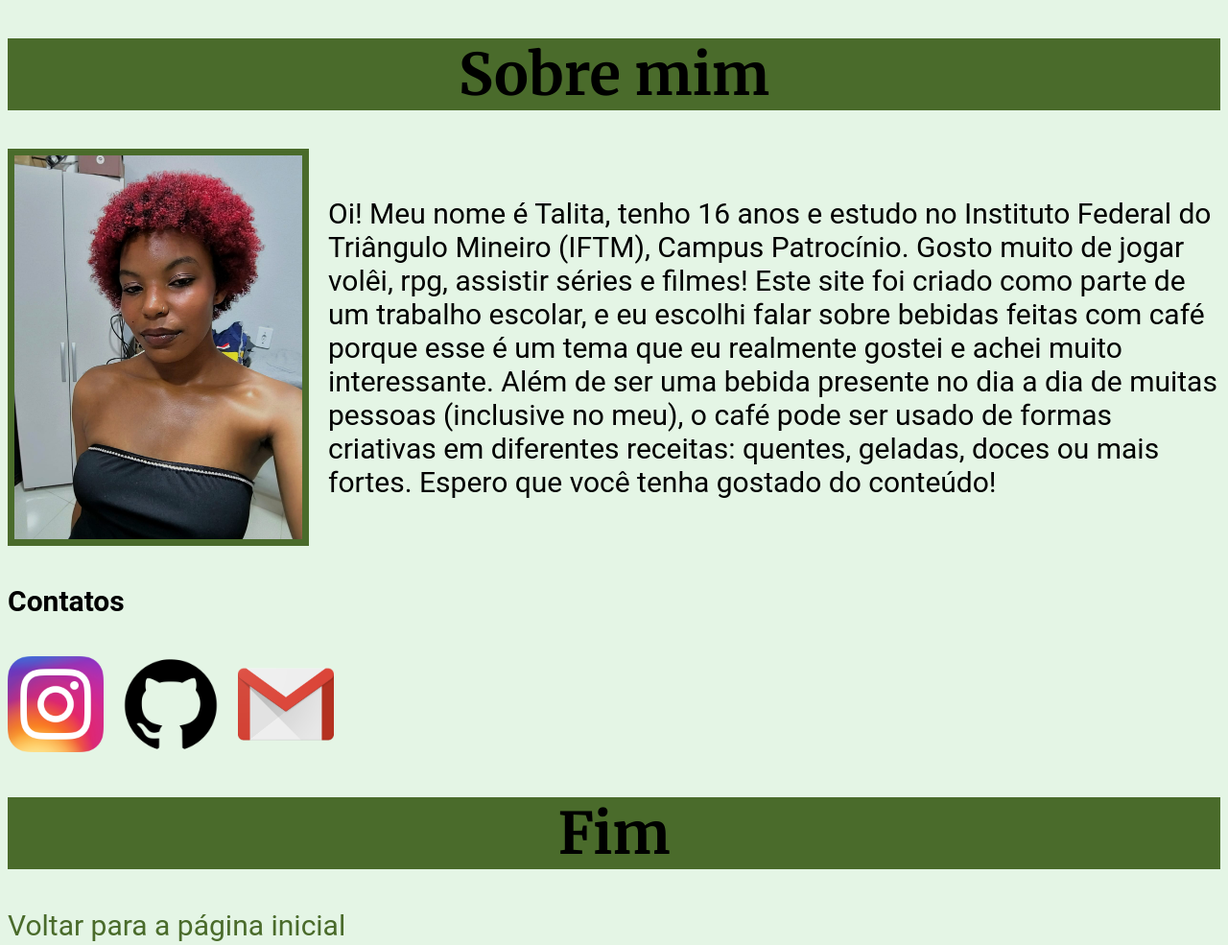
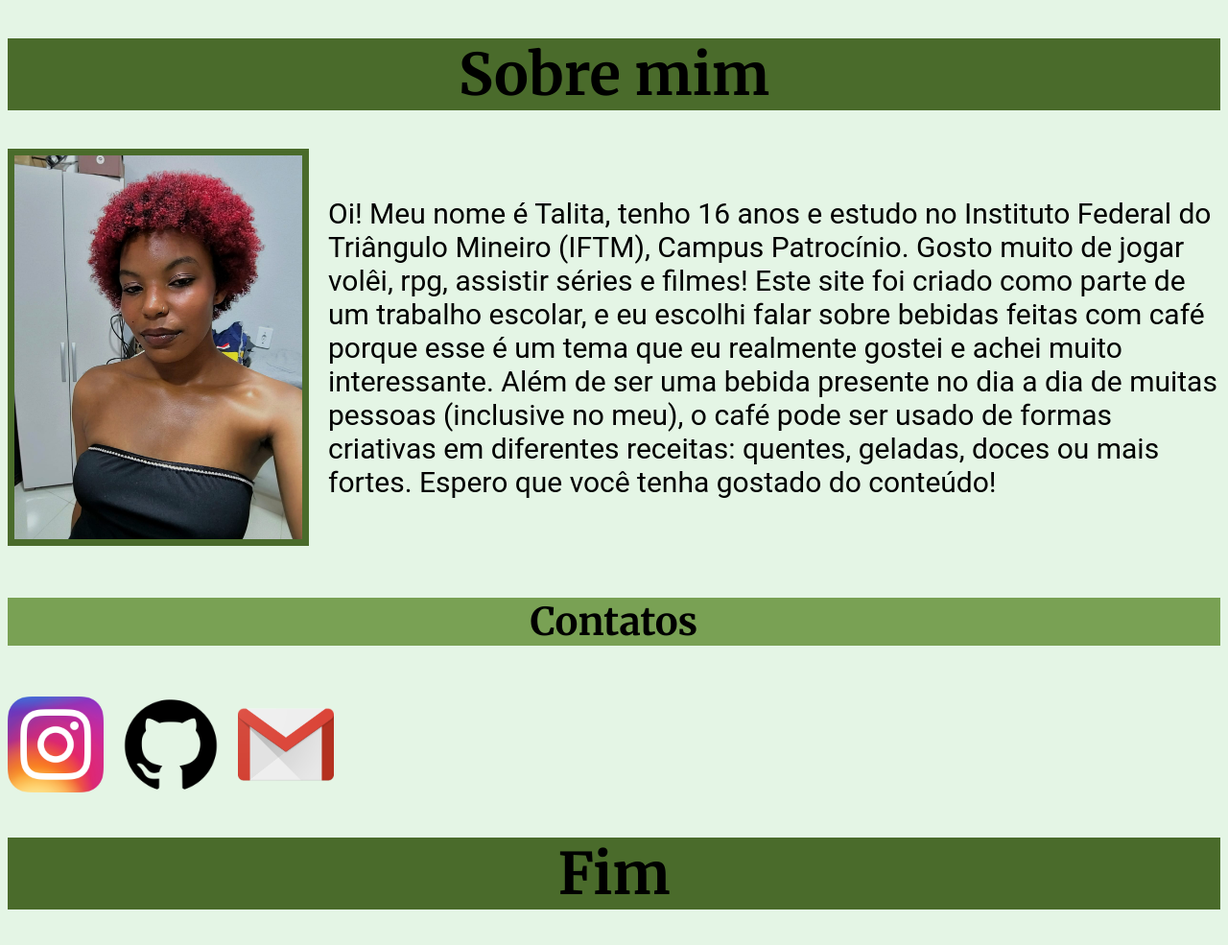
Before and after one commit to tali1407/Doce-Cafe, a plain HTML site: page Aluno.html in a window 1280 px wide. Shown: the top 985 px of the page at 96% size. Drawn offline with Linux system fonts and the light colour scheme.

Commit message:
Update estilo.css

```diff
--- a/estilo.css
+++ b/estilo.css
@@ -13,7 +13,6 @@ h2{
     text-align: center;
     font-family: "Merriweather", serif;
     font-size: 40px;
-    background-color:#79a154;
 }
 
 h3{
@@ -21,6 +20,13 @@ h3{
     font-family: "Merriweather", serif;
     font-size: 40px;
     background-color: #4a6b2b;
+
+}
+h4{
+    text-align: center;
+    font-family: "Merriweather", serif;
+    font-size: 40px;
+    background-color: #79a154;
 
 }
 
```
